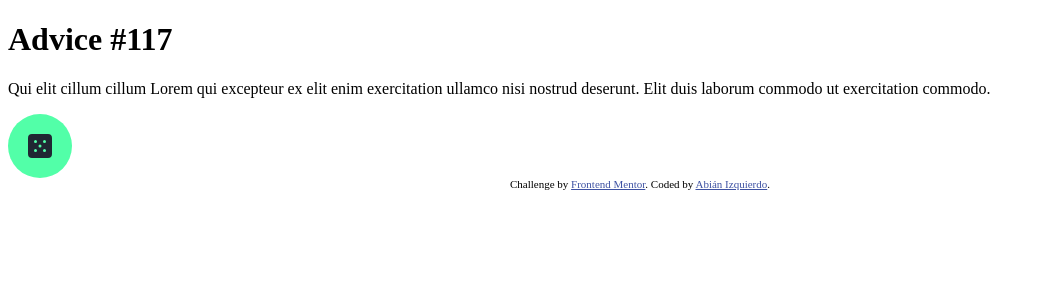
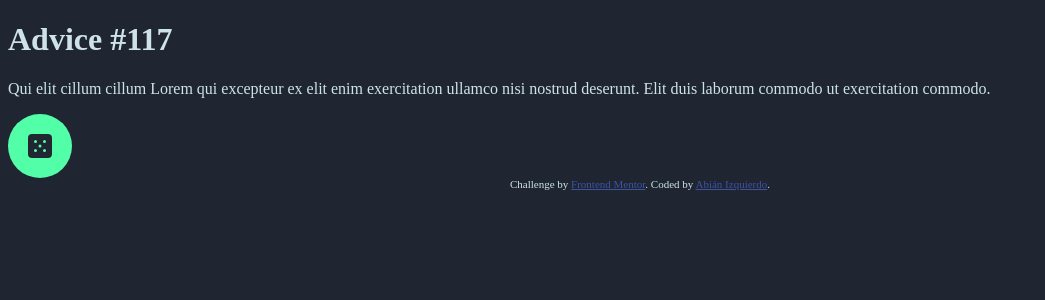
Before and after one commit to abizmo/advice-generator-app, a React (Create React App) app: page / in a window 1280 px wide. Shown: the top 300 px of the page, without its empty margins (0-1045 px from the left). Built offline with nearby package versions, Linux system fonts and the light colour scheme.

Commit message:
Add theme and globalStyle

```diff
--- a/src/App.tsx
+++ b/src/App.tsx
@@ -1,8 +1,10 @@
 import React from 'react';
-import styled from 'styled-components';
+import styled, { ThemeProvider } from 'styled-components';
 
 import { ReactComponent as Dice } from './assets/icon/dice.svg';
 import Button from './components/Button/Button';
+import { GlobalStyle } from './GlobalStyle';
+import theme from './GlobalStyle/theme';
 
 const Footer = styled.footer`
   font-size: 11px;
@@ -14,7 +16,8 @@ const Footer = styled.footer`
 
 function App() {
   return (
-    <>
+    <ThemeProvider theme={theme}>
+      <GlobalStyle />
       <h1>Advice #117</h1>
 
       <p>
@@ -33,7 +36,7 @@ function App() {
         <a href="https://www.abizmo.dev">Abián Izquierdo</a>
         .
       </Footer>
-    </>
+    </ThemeProvider>
   );
 }
 
--- /dev/null
+++ b/src/GlobalStyle/index.ts
@@ -0,0 +1,11 @@
+import { createGlobalStyle, css } from 'styled-components';
+
+export const bodyStyles = css`
+  background-color: ${({ theme }) => theme.palette.common[900]};
+  color: ${({ theme }) => theme.palette.primary.contrast}
+`;
+
+export const GlobalStyle = createGlobalStyle`
+ body {
+   ${bodyStyles}
+ }`;
--- /dev/null
+++ b/src/GlobalStyle/theme.ts
@@ -0,0 +1,35 @@
+import { DefaultTheme } from 'styled-components';
+
+const theme: DefaultTheme = {
+  borderRadius: {
+    500: '.25rem',
+    round: '50%',
+  },
+  palette: {
+    common: {
+      500: 'hsl(217, 19%, 38%)',
+      700: 'hsl(217, 19%, 24%)',
+      900: 'hsl(218, 23%, 16%)',
+    },
+    primary: {
+      contrast: 'hsl(193, 38%, 86%)',
+      main: 'hsl(150, 100%, 66%)',
+    },
+  },
+  sizes: {
+    1: '.0625rem',
+    2: '.125rem',
+    4: '.25rem',
+    8: '.5rem',
+    12: '.75rem',
+    16: '1rem',
+    24: '1.5rem',
+    32: '2rem',
+    40: '2.5rem',
+    48: '3rem',
+    56: '3.5rem',
+    64: '4rem',
+  },
+};
+
+export default theme;
--- a/src/components/Button/Button.tsx
+++ b/src/components/Button/Button.tsx
@@ -7,16 +7,16 @@ type ButtonProps = {
 };
 
 const Btn = styled.button.attrs({ type: 'button' })`
-  aspect-ratio: 1 / 1;
-  background-color: hsl(150, 100%, 66%);
+  background-color: ${({ theme }) => theme.palette.primary.main};
   border: none;
-  border-radius: 50%;
+  border-radius: ${({ theme }) => theme.borderRadius.round};
   display: grid;
+  height: ${({ theme }) => theme.sizes[64]};
   place-content: center;
-  width: 64px;
+  width: ${({ theme }) => theme.sizes[64]};
 
   &:hover {
-    box-shadow: 0 0 16px 0 hsl(150, 100%, 66%);
+    box-shadow: 0 0 16px 0 ${({ theme }) => theme.palette.primary.main};
   }
 `;
 
```
Also changed, not shown: 2 other files (tests, documents, lock files or other folders).
